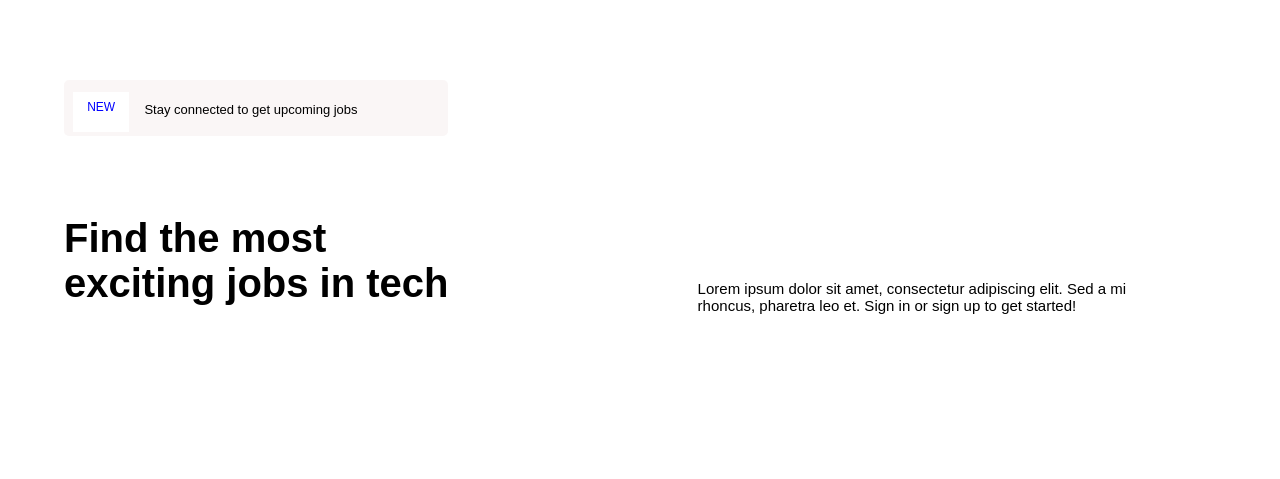
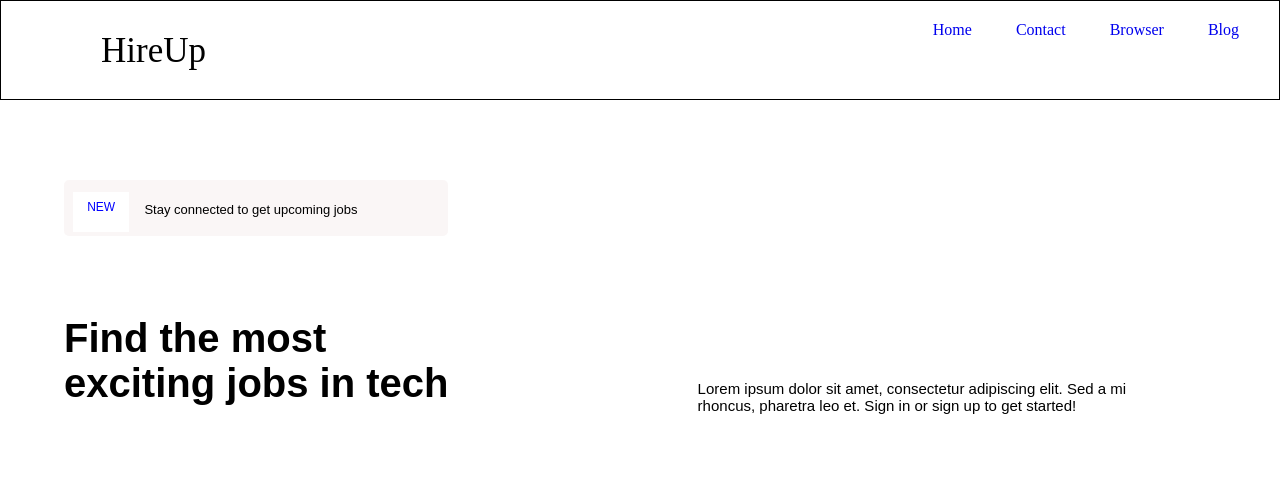
Before and after one commit to Sandhya0726/clone, a plain HTML site: page index.html in a window 1280 px wide. Drawn offline with Linux system fonts and the light colour scheme.

Commit message:
merged navbar and index

```diff
--- a/index.html
+++ b/index.html
@@ -8,6 +8,17 @@
     <link rel="stylesheet" href="style.css">
 </head>
 <body>
+    <nav>
+    <label class="logo">HireUp</label>
+    <ul>
+      <li><a href="#">Home</a></li>
+       <li><a href="#">Contact</a></li>
+       <li><a href="#">Browser</a></li>
+       <li><a href="#">Blog</a></li>
+    </ul>
+
+    </div>
+</nav>
     <div class="container">
         <div class="new">
             <div class="text">
```
Also changed, not shown: navbar.html (deleted, +0 -27 lines).
